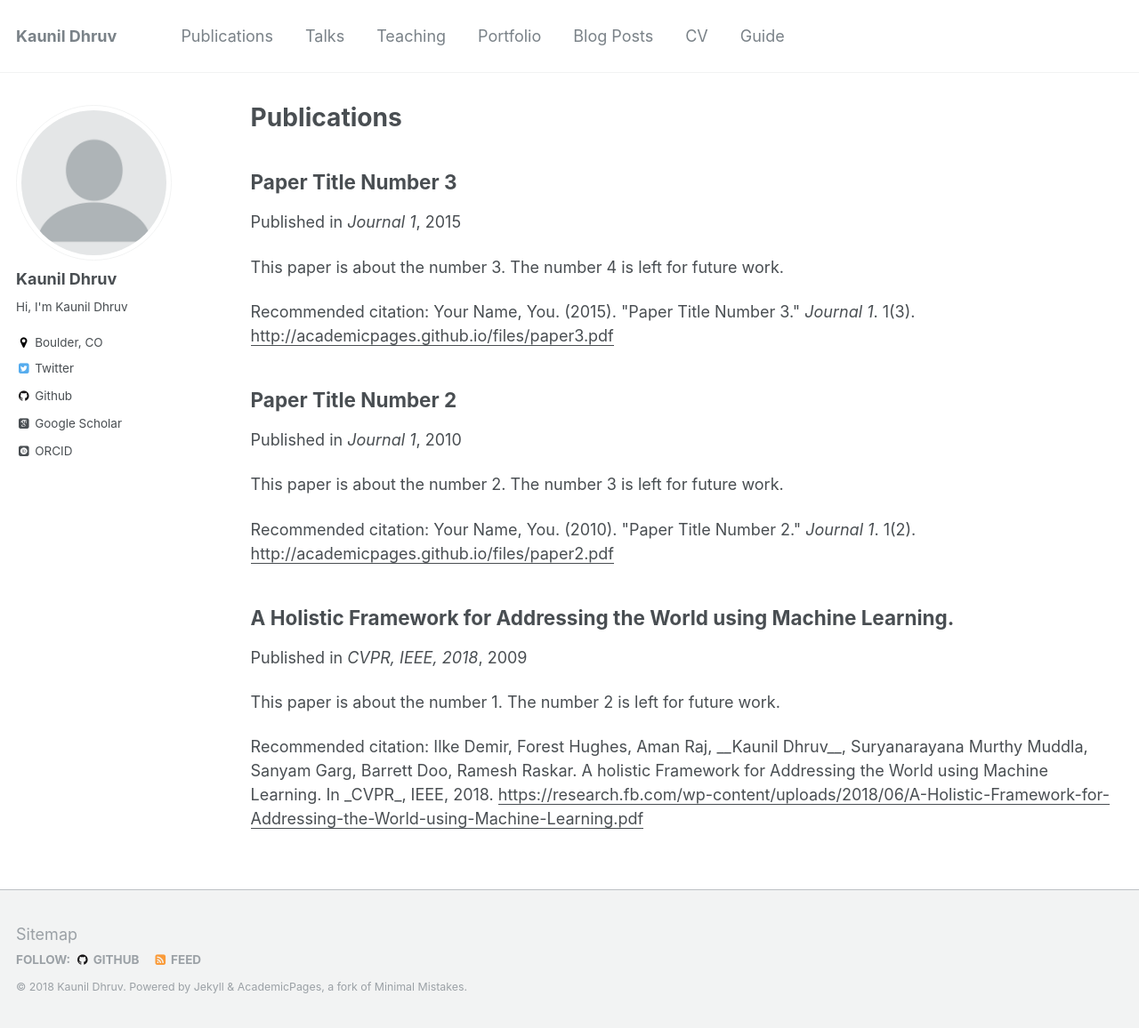
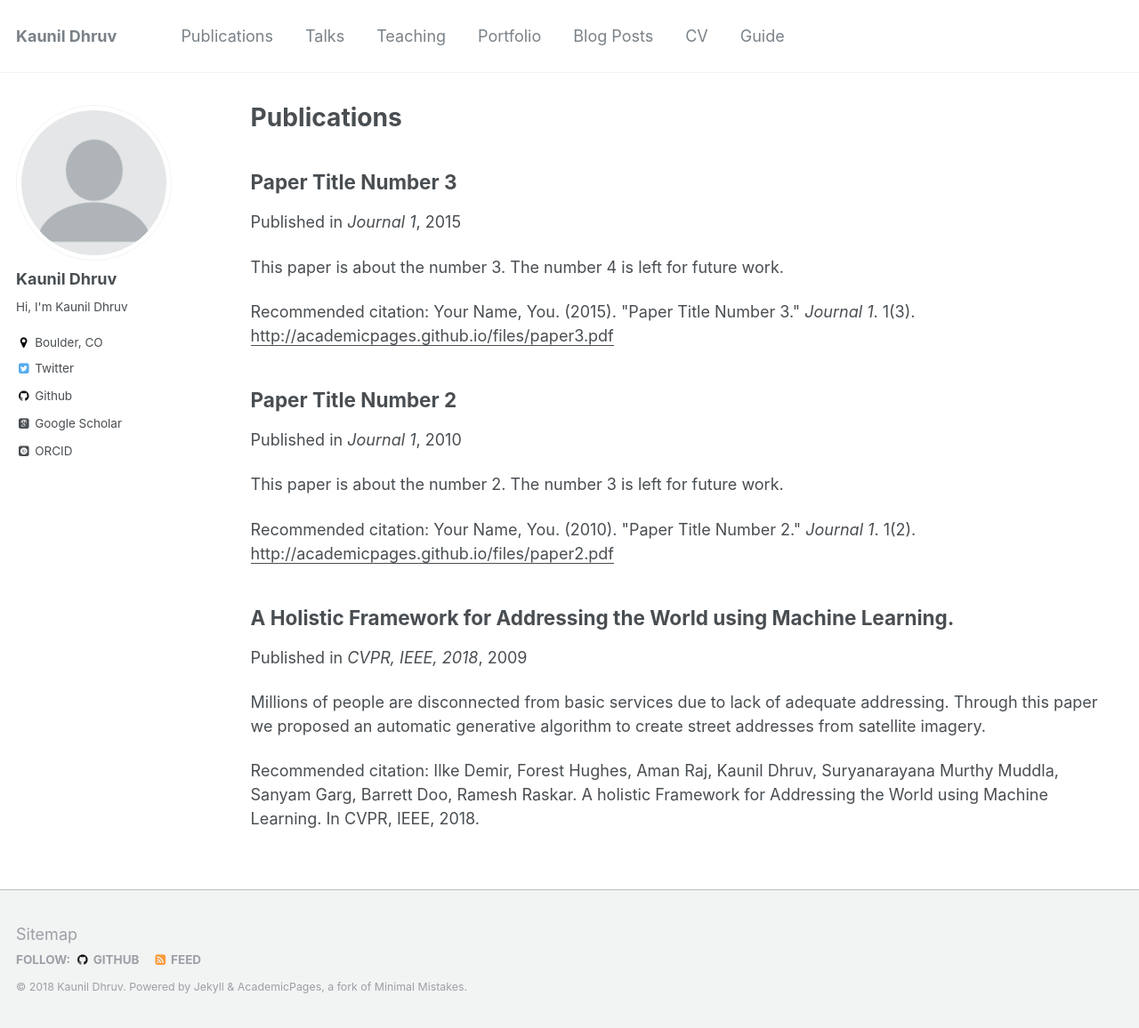
Before and after one commit to KaunilD/kaunild.github.io, a Jekyll site: the page built from _pages/publications.md, in a window 1280 px wide and 1156 px high. Shown: the whole window at 89% size. Built offline with Jekyll 4.4.1, drawn with Linux system fonts in a browser that asks for light colours; some web fonts are replaced.

Commit message:
Updated about

```diff
--- a/_publications/2009-10-01-paper-title-number-1.md
+++ b/_publications/2009-10-01-paper-title-number-1.md
@@ -2,11 +2,11 @@
 title: "A Holistic Framework for Addressing the World using Machine Learning."
 collection: publications
 permalink: /publication/holistic-framework-addressing-world-ml
-excerpt: 'This paper is about the number 1. The number 2 is left for future work.'
+excerpt: 'Millions of people are disconnected from basic services due to lack of adequate addressing. Through this paper we proposed an automatic generative algorithm to create street addresses from satellite imagery.'
 date: 2009-10-01
 venue: 'CVPR, IEEE, 2018'
-paperurl: 'https://research.fb.com/wp-content/uploads/2018/06/A-Holistic-Framework-for-Addressing-the-World-using-Machine-Learning.pdf'
-citation: ' Ilke Demir, Forest Hughes, Aman Raj, __Kaunil Dhruv__, Suryanarayana Murthy Muddla, Sanyam Garg, Barrett Doo, Ramesh Raskar. A holistic Framework for Addressing the World using Machine Learning. In _CVPR_, IEEE, 2018.'
+paperurl:
+citation: 'Ilke Demir, Forest Hughes, Aman Raj, Kaunil Dhruv, Suryanarayana Murthy Muddla, Sanyam Garg, Barrett Doo, Ramesh Raskar. A holistic Framework for Addressing the World using Machine Learning. In CVPR, IEEE, 2018.'
 ---
 Millions of people are disconnected from basic services due to lack of adequate addressing. Through this paper we proposed an automatic generative algorithm to create street addresses from satellite imagery. Our addressing scheme is coherent with the street topology, linear and hierarchical to follow human perception, and universal to be used as a uniﬁed geocoding system.
 [Download paper here](https://research.fb.com/wp-content/uploads/2018/06/A-Holistic-Framework-for-Addressing-the-World-using-Machine-Learning.pdf)
```
